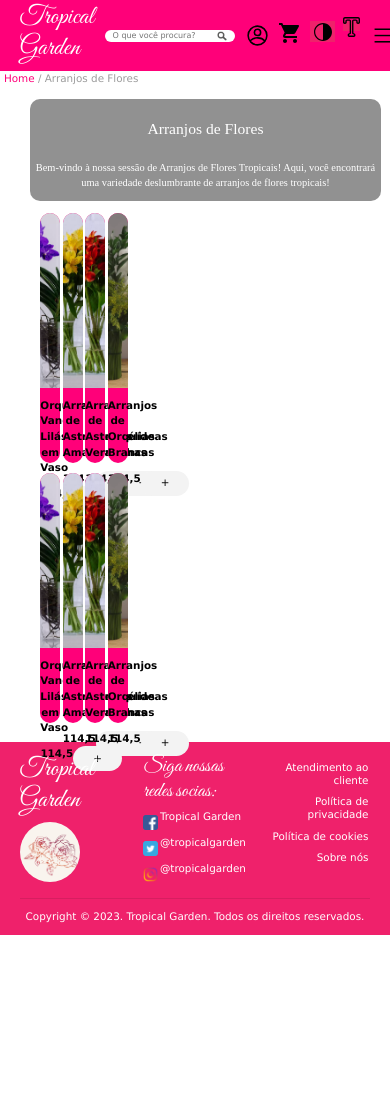
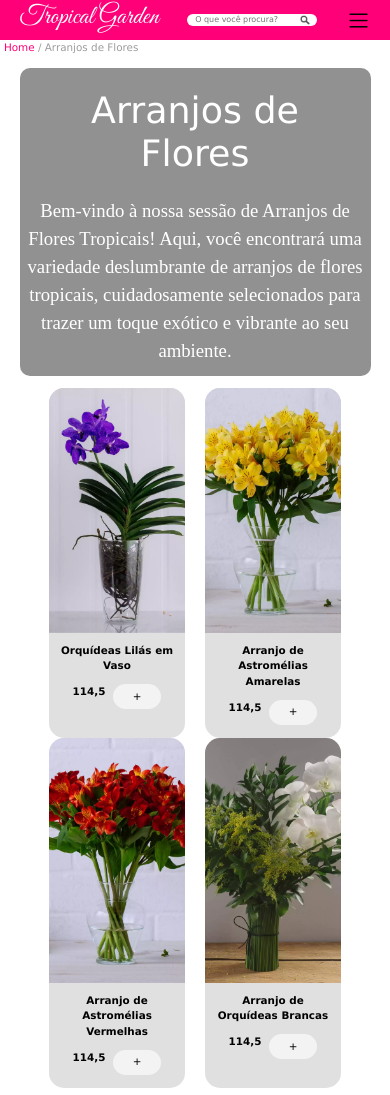
Before and after one commit to wesley369/e-commerce, a plain HTML site: page html/menu/arranjos-de-flores.html in a window 390 px wide. Shown: the top 1095 px of the page. Before the commit the page ends 935 px from the top, so only its background shows below. Drawn offline with Linux system fonts and the light colour scheme; a script that the page names is missing.

Commit message:
49 commit

```diff
--- a/css/Finalizar Compra/conclusao-compra.css
+++ /dev/null
@@ -1,59 +0,0 @@
-@import url('https://fonts.googleapis.com/css2?family=Great+Vibes&display=swap');
-
-*{
-	margin: 0;
-	padding: 0;
-	font-family: Verdana, Geneva, Tahoma, sans-serif;
-}
-
-button{
-	cursor: pointer;
-}
-header{
-  display: flex;
-  background-color: #ff0079;
-  padding: 0.5% 5%;
-	gap: 3%;
-	margin-bottom: 0.1%;
-  align-items: baseline;
-  justify-content: baseline;
-
-}
-.cabecalho{
-  display: flex;
-  justify-content: left;
-}
-.logo{
-  width: 5%;
-  height: 101%;
-  border-radius: 50%;
-}
-
-.titulo{
-  color: white;
-  font-family: 'Great Vibes', cursive;
-  margin-left: 3%;
-  align-items: last baseline;
-  padding: 0.3% 0%;
-}
-
-main{
-  background-color: #eb83a985;
-  color: #fafafa;
-  text-align: center;
-  justify-content: center;
-}
-
-.guia{
-  color: rgb(156, 156, 156);
-  margin-left: 1%;
-  font-size: 90%;
-}
-
-.guia a{
-  color: #eb83a985;
-}
-
-.content{
-  display: flex;
-}
--- a/css/Tela produtos/Tela-produtos.css
+++ b/css/Tela produtos/Tela-produtos.css
@@ -112,7 +112,7 @@ body.dark-mode {
   align-content: center;
   padding: 1% 5%;
   column-gap: 2%;
-  background-color: #9effb6fd;
+  background-color: #eb83a985;
   margin-bottom: 0;
 
 }
@@ -146,7 +146,9 @@ body.dark-mode {
     background-color: white;
 }
 
-
+.breadcrumb a{
+  color: #ff0079;;
+}
 .grid-produtos {
     display: grid;
     grid-template-columns: 4fr 1fr;
--- a/css/menu/arranjos-de-flores.css
+++ b/css/menu/arranjos-de-flores.css
@@ -1,5 +1,4 @@
 @import url("https://fonts.googleapis.com/css2?family=Great+Vibes&display=swap");
-@import url(https://cdnjs.cloudflare.com/ajax/libs/font-awesome/6.4.0/css/all.min.css);
 
 * {
   margin: 0;
@@ -27,11 +26,6 @@ body.dark-mode {
   gap: 3%;
 }
 
-
-.desfoque3 p{
-  font-family: "font-awesome", bold;
-}
-
 .icon-box1 {
   display: flex;
   column-gap: 8px;
@@ -43,7 +37,7 @@ body.dark-mode {
   border-radius: 50%;
 }
 
-.texto1{
+.texto1 {
   align-self: flex-end;
   color: white;
   font-family: "Great Vibes", cursive;
@@ -125,6 +119,7 @@ body.dark-mode {
   text-decoration: none;
   color: white;
   background-color: #ff0079;
+
 }
 .navbar-brand {
   display: flex;
@@ -154,11 +149,18 @@ body.dark-mode {
   align-self: center;
   height: 100%;
   grid-template-rows: 100%;
+
+
+}
+
+.desfoque3 p{
+  font-family: "font-awesome", bold;
 }
 
 .sobre-nos3.imgFundo3 h4 {
   font-size: 3.5rem;
   background-color: none;
+
 }
 
 .sobre-nos3 p {
@@ -171,7 +173,7 @@ body.dark-mode {
   background-attachment: fixed;
   height: auto;
   width: 90vw;
-  margin-left: 58px;
+
 }
 
 .desfoque3 {
@@ -181,7 +183,9 @@ body.dark-mode {
 }
 
 .carrousel1 {
-  display: flex;
+  display: grid;
+  grid-template-columns: 1fr 1fr 1fr 1fr;
+  flex-direction: row;
   width: 93vw;
   margin-left: auto;
   margin-right: auto;
@@ -232,15 +236,49 @@ body.dark-mode {
 }
 
 .carrousel1 div {
-  margin: 0px 0.4%;
+  margin: 0px 10px;
 }
 
-.slick-prev1::before {
-  color: black;
+
+
+footer{
+  background-color: #ff0079;
+  display: grid;
+  grid-template-columns: 1fr 1fr 1fr;
+  padding: 0 5%;
+  margin-top: 5%;
+  align-items: first baseline;
+  padding-top: 1%;
+  color: white;
 }
 
-.slick-next1::before {
-  color: black;
+h6{
+  text-align: end;
+  vertical-align: bottom;
+  padding: 2%;
+
+}
+.logo-footer{
+  align-self: flex-start;
+}
+.copyright{
+  grid-column: span 3;
+}
+.copyright p{
+  text-align: center;
+}
+
+.redes-sociais{
+  display: grid;
+  grid-template-columns: auto 1fr;
+  align-items: center;
+}
+.redes-sociais > p{
+  align-self: last baseline;
+  margin-left: 2%;
+}
+.hide {
+  display: none;
 }
 
 @media (min-width: 767px) {
@@ -265,7 +303,7 @@ body.dark-mode {
     opacity: 0;
   }
 
-  .menu.active1 {
+  .menu1.active {
     display: block;
     opacity: 1;
     position: fixed;
@@ -277,7 +315,7 @@ body.dark-mode {
     margin-top: 5%;
   }
 
-  .menu1 .icon-box1 {
+  .menu1 .icon-box {
     display: flex;
     column-gap: 8px;
     align-items: center;
@@ -287,8 +325,10 @@ body.dark-mode {
     background-color: none;
   }
   #tipografia {
-    margin-top: -5px;
+    margin-top: 2px;
+    background-color: #ff0079;;
   }
+
   html {
     font-size: 0.65rem;
   }
@@ -315,10 +355,16 @@ body.dark-mode {
   .search-btn1 {
     height: 15px;
   }
+
+  .carrousel1 {
+    display: grid;
+    grid-template-columns: 1fr 1fr
+
+  }
   .carrousel1 {
     width: 80vw;
   }
-  .item-carrousel1 {
+  .item-carrousel {
     width: 20px;
     height: 250px;
     background-color: #ff0079;
@@ -331,16 +377,7 @@ body.dark-mode {
     padding-top: 10px;
   }
 
-  .sobre-nos3.imgFundo3 h4 {
-    font-size: 1.5rem;
-  }
-  .sobre-nos3 p {
-    font-size: 1rem;
-  }
-  .imgFundo3 {
-    height: auto;
-    margin-left: 30px;
-  }
+
 
   footer #logo {
     height: 60px;
--- a/css/menu/buques-de-flores.css
+++ b/css/menu/buques-de-flores.css
@@ -119,6 +119,7 @@ body.dark-mode {
   text-decoration: none;
   color: white;
   background-color: #ff0079;
+
 }
 .navbar-brand {
   display: flex;
@@ -148,6 +149,8 @@ body.dark-mode {
   align-self: center;
   height: 100%;
   grid-template-rows: 100%;
+
+
 }
 
 .desfoque1 p{
@@ -155,9 +158,9 @@ body.dark-mode {
 }
 
 .sobre-nos1.imgFundo1 h4 {
-  font-family: "font-awesome", bold;
   font-size: 3.5rem;
   background-color: none;
+
 }
 
 .sobre-nos1 p {
@@ -170,7 +173,7 @@ body.dark-mode {
   background-attachment: fixed;
   height: auto;
   width: 90vw;
-  margin-left: 58px;
+
 }
 
 .desfoque1 {
@@ -180,7 +183,9 @@ body.dark-mode {
 }
 
 .carrousel1 {
-  display: flex;
+  display: grid;
+  grid-template-columns: 1fr 1fr 1fr 1fr;
+  flex-direction: row;
   width: 93vw;
   margin-left: auto;
   margin-right: auto;
@@ -231,15 +236,49 @@ body.dark-mode {
 }
 
 .carrousel1 div {
-  margin: 0px 0.4%;
+  margin: 0px 10px;
 }
 
-.slick-prev1::before {
-  color: black;
+
+
+footer{
+  background-color: #ff0079;
+  display: grid;
+  grid-template-columns: 1fr 1fr 1fr;
+  padding: 0 5%;
+  margin-top: 5%;
+  align-items: first baseline;
+  padding-top: 1%;
+  color: white;
 }
 
-.slick-next1::before {
-  color: black;
+h6{
+  text-align: end;
+  vertical-align: bottom;
+  padding: 2%;
+
+}
+.logo-footer{
+  align-self: flex-start;
+}
+.copyright{
+  grid-column: span 3;
+}
+.copyright p{
+  text-align: center;
+}
+
+.redes-sociais{
+  display: grid;
+  grid-template-columns: auto 1fr;
+  align-items: center;
+}
+.redes-sociais > p{
+  align-self: last baseline;
+  margin-left: 2%;
+}
+.hide {
+  display: none;
 }
 
 @media (min-width: 767px) {
@@ -264,7 +303,7 @@ body.dark-mode {
     opacity: 0;
   }
 
-  .menu.active1 {
+  .menu1.active {
     display: block;
     opacity: 1;
     position: fixed;
@@ -276,7 +315,7 @@ body.dark-mode {
     margin-top: 5%;
   }
 
-  .menu1 .icon-box1 {
+  .menu1 .icon-box {
     display: flex;
     column-gap: 8px;
     align-items: center;
@@ -286,8 +325,10 @@ body.dark-mode {
     background-color: none;
   }
   #tipografia {
-    margin-top: -5px;
+    margin-top: 2px;
+    background-color: #ff0079;;
   }
+
   html {
     font-size: 0.65rem;
   }
@@ -314,10 +355,16 @@ body.dark-mode {
   .search-btn1 {
     height: 15px;
   }
+
+  .carrousel1 {
+    display: grid;
+    grid-template-columns: 1fr 1fr
+
+  }
   .carrousel1 {
     width: 80vw;
   }
-  .item-carrousel1 {
+  .item-carrousel {
     width: 20px;
     height: 250px;
     background-color: #ff0079;
@@ -330,16 +377,6 @@ body.dark-mode {
     padding-top: 10px;
   }
 
-  .sobre-nos1.imgFundo1 h4 {
-    font-size: 1.5rem;
-  }
-  .sobre-nos1 p {
-    font-size: 1rem;
-  }
-  .imgFundo1 {
-    height: auto;
-    margin-left: 30px;
-  }
 
 
   footer #logo {
--- a/css/menu/flores-em-vasos.css
+++ b/css/menu/flores-em-vasos.css
@@ -119,6 +119,7 @@ body.dark-mode {
   text-decoration: none;
   color: white;
   background-color: #ff0079;
+
 }
 .navbar-brand {
   display: flex;
@@ -148,6 +149,8 @@ body.dark-mode {
   align-self: center;
   height: 100%;
   grid-template-rows: 100%;
+
+
 }
 
 .desfoque1 p{
@@ -157,6 +160,7 @@ body.dark-mode {
 .sobre-nos1.imgFundo1 h4 {
   font-size: 3.5rem;
   background-color: none;
+
 }
 
 .sobre-nos1 p {
@@ -169,7 +173,7 @@ body.dark-mode {
   background-attachment: fixed;
   height: auto;
   width: 90vw;
-  margin-left: 58px;
+
 }
 
 .desfoque1 {
@@ -179,7 +183,9 @@ body.dark-mode {
 }
 
 .carrousel1 {
-  display: flex;
+  display: grid;
+  grid-template-columns: 1fr 1fr 1fr 1fr;
+  flex-direction: row;
   width: 93vw;
   margin-left: auto;
   margin-right: auto;
@@ -230,15 +236,49 @@ body.dark-mode {
 }
 
 .carrousel1 div {
-  margin: 0px 0.4%;
+  margin: 0px 10px;
 }
 
-.slick-prev1::before {
-  color: black;
+
+
+footer{
+  background-color: #ff0079;
+  display: grid;
+  grid-template-columns: 1fr 1fr 1fr;
+  padding: 0 5%;
+  margin-top: 5%;
+  align-items: first baseline;
+  padding-top: 1%;
+  color: white;
 }
 
-.slick-next1::before {
-  color: black;
+h6{
+  text-align: end;
+  vertical-align: bottom;
+  padding: 2%;
+
+}
+.logo-footer{
+  align-self: flex-start;
+}
+.copyright{
+  grid-column: span 3;
+}
+.copyright p{
+  text-align: center;
+}
+
+.redes-sociais{
+  display: grid;
+  grid-template-columns: auto 1fr;
+  align-items: center;
+}
+.redes-sociais > p{
+  align-self: last baseline;
+  margin-left: 2%;
+}
+.hide {
+  display: none;
 }
 
 @media (min-width: 767px) {
@@ -263,7 +303,7 @@ body.dark-mode {
     opacity: 0;
   }
 
-  .menu.active1 {
+  .menu1.active {
     display: block;
     opacity: 1;
     position: fixed;
@@ -275,7 +315,7 @@ body.dark-mode {
     margin-top: 5%;
   }
 
-  .menu1 .icon-box1 {
+  .menu1 .icon-box {
     display: flex;
     column-gap: 8px;
     align-items: center;
@@ -285,8 +325,10 @@ body.dark-mode {
     background-color: none;
   }
   #tipografia {
-    margin-top: -5px;
+    margin-top: 2px;
+    background-color: #ff0079;;
   }
+
   html {
     font-size: 0.65rem;
   }
@@ -313,10 +355,16 @@ body.dark-mode {
   .search-btn1 {
     height: 15px;
   }
+
+  .carrousel1 {
+    display: grid;
+    grid-template-columns: 1fr 1fr
+
+  }
   .carrousel1 {
     width: 80vw;
   }
-  .item-carrousel1 {
+  .item-carrousel {
     width: 20px;
     height: 250px;
     background-color: #ff0079;
@@ -329,16 +377,7 @@ body.dark-mode {
     padding-top: 10px;
   }
 
-  .sobre-nos1.imgFundo1 h4 {
-    font-size: 1.5rem;
-  }
-  .sobre-nos1 p {
-    font-size: 1rem;
-  }
-  .imgFundo1 {
-    height: auto;
-    margin-left: 30px;
-  }
+
 
   footer #logo {
     height: 60px;
--- a/css/menu/ocasioes.css
+++ b/css/menu/ocasioes.css
@@ -119,6 +119,7 @@ body.dark-mode {
   text-decoration: none;
   color: white;
   background-color: #ff0079;
+
 }
 .navbar-brand {
   display: flex;
@@ -148,13 +149,15 @@ body.dark-mode {
   align-self: center;
   height: 100%;
   grid-template-rows: 100%;
+
+
 }
 
 .desfoque1 p{
   font-family: "font-awesome", bold;
 }
 
-.sobre-nos1.imgFundo2 h4 {
+.sobre-nos1.imgFundo1 h4 {
   font-size: 3.5rem;
   background-color: none;
 
@@ -163,14 +166,14 @@ body.dark-mode {
 .sobre-nos1 p {
   font-size: 1.8rem;
 }
-.imgFundo2 {
+.imgFundo1 {
   background-image: url(/html/menu/img/ocasioes);
   background-size: cover;
   background-position: center;
   background-attachment: fixed;
   height: auto;
   width: 90vw;
-  margin-left: 58px;
+
 }
 
 .desfoque1 {
@@ -180,7 +183,9 @@ body.dark-mode {
 }
 
 .carrousel1 {
-  display: flex;
+  display: grid;
+  grid-template-columns: 1fr 1fr 1fr 1fr;
+  flex-direction: row;
   width: 93vw;
   margin-left: auto;
   margin-right: auto;
@@ -231,15 +236,49 @@ body.dark-mode {
 }
 
 .carrousel1 div {
-  margin: 0px 0.4%;
+  margin: 0px 10px;
 }
 
-.slick-prev1::before {
-  color: black;
+
+
+footer{
+  background-color: #ff0079;
+  display: grid;
+  grid-template-columns: 1fr 1fr 1fr;
+  padding: 0 5%;
+  margin-top: 5%;
+  align-items: first baseline;
+  padding-top: 1%;
+  color: white;
 }
 
-.slick-next1::before {
-  color: black;
+h6{
+  text-align: end;
+  vertical-align: bottom;
+  padding: 2%;
+
+}
+.logo-footer{
+  align-self: flex-start;
+}
+.copyright{
+  grid-column: span 3;
+}
+.copyright p{
+  text-align: center;
+}
+
+.redes-sociais{
+  display: grid;
+  grid-template-columns: auto 1fr;
+  align-items: center;
+}
+.redes-sociais > p{
+  align-self: last baseline;
+  margin-left: 2%;
+}
+.hide {
+  display: none;
 }
 
 @media (min-width: 767px) {
@@ -264,7 +303,7 @@ body.dark-mode {
     opacity: 0;
   }
 
-  .menu.active1 {
+  .menu1.active {
     display: block;
     opacity: 1;
     position: fixed;
@@ -276,7 +315,7 @@ body.dark-mode {
     margin-top: 5%;
   }
 
-  .menu1 .icon-box1 {
+  .menu1 .icon-box {
     display: flex;
     column-gap: 8px;
     align-items: center;
@@ -286,8 +325,10 @@ body.dark-mode {
     background-color: none;
   }
   #tipografia {
-    margin-top: -5px;
+    margin-top: 2px;
+    background-color: #ff0079;;
   }
+
   html {
     font-size: 0.65rem;
   }
@@ -314,10 +355,16 @@ body.dark-mode {
   .search-btn1 {
     height: 15px;
   }
+
+  .carrousel1 {
+    display: grid;
+    grid-template-columns: 1fr 1fr
+
+  }
   .carrousel1 {
     width: 80vw;
   }
-  .item-carrousel1 {
+  .item-carrousel {
     width: 20px;
     height: 250px;
     background-color: #ff0079;
@@ -330,16 +377,6 @@ body.dark-mode {
     padding-top: 10px;
   }
 
-  .sobre-nos1.imgFundo2 h4 {
-    font-size: 1.5rem;
-  }
-  .sobre-nos1 p {
-    font-size: 1rem;
-  }
-  .imgFundo2 {
-    height: auto;
-    margin-left: 30px;
-  }
 
 
   footer #logo {
--- a/css/menu/plantas-topicais.css
+++ b/css/menu/plantas-topicais.css
@@ -173,7 +173,7 @@ body.dark-mode {
   background-attachment: fixed;
   height: auto;
   width: 90vw;
-  margin-left: 58px;
+
 }
 
 .desfoque1 {
--- a/css/menu/presentes-especiais.css
+++ b/css/menu/presentes-especiais.css
@@ -5,7 +5,7 @@
   padding: 0;
   box-sizing: border-box;
   font-family: Verdana, Geneva, Tahoma, sans-serif;
-
+  font-size: 1rem;
 }
 body {
   background-color: #ffffff; /* Cor de fundo do modo claro */
@@ -119,6 +119,7 @@ body.dark-mode {
   text-decoration: none;
   color: white;
   background-color: #ff0079;
+
 }
 .navbar-brand {
   display: flex;
@@ -149,28 +150,29 @@ body.dark-mode {
   height: 100%;
   grid-template-rows: 100%;
 
+
 }
 
 .desfoque1 p{
   font-family: "font-awesome", bold;
 }
 
-.sobre-nos1.imgFundo2 h4 {
+.sobre-nos1.imgFundo1 h4 {
   font-size: 3.5rem;
   background-color: none;
+
 }
 
 .sobre-nos1 p {
   font-size: 1.8rem;
 }
-.imgFundo2 {
+.imgFundo1 {
   background-image: url(/html/menu/img/astromelia-amarela.webp);
   background-size: cover;
   background-position: center;
   background-attachment: fixed;
   height: auto;
   width: 90vw;
-  margin-left: 58px;
 
 }
 
@@ -323,8 +325,8 @@ h6{
     background-color: none;
   }
   #tipografia {
-    margin-top: -5px;
-    background-color: #ff0079;
+    margin-top: 2px;
+    background-color: #ff0079;;
   }
 
   html {
--- a/html/menu/arranjos-de-flores.html
+++ b/html/menu/arranjos-de-flores.html
@@ -4,10 +4,8 @@
 <head>
   <meta charset="UTF-8">
   <meta name="viewport" content="width=device-width, initial-scale=1.0">
+  <link rel="stylesheet" href="/css/home/bootstrap.css">
   <link rel="stylesheet" href="/css/menu/arranjos-de-flores.css">
-  <link rel="stylesheet" href="/css/home/bootstrap.css">
-  <link rel="stylesheet" href="/css/home/home.css">
-  <link rel="stylesheet" href="/css/Tela produtos/Tela-produtos.css">
   <link rel="shortcut icon" href="/html/home/img/agoravai2.png" type="image/x-icon">
   <title>Tropical Garden</title>
 </head>
@@ -15,7 +13,7 @@
 <body>
   <div class="header1 sticky-top1">
     <div class="logo1">
-      <a href="/home.html"><img src="/html/home/img/agoravai2.png" alt="" width="60px" height="70px" id="logo"></a>
+      <a href="/home.html"><img src="/html/home/img/agoravai2.png" alt="" width="60px" height="70px" id="logo1"></a>
 
     </div>
     <h1 class="texto1">
@@ -40,8 +38,8 @@
 
   <ul class="menu1">
     <div class="icon-box1">
-      <a href=""><img src="img/user-icone.svg" alt="user" class="icone" id="user"></a>
-      <a href=""><img src="img/carrinho-icone.svg" alt="carrinho" class="icone"></a>
+      <a href=""><img src="/html/home/img/user-icone.svg" alt="user" class="icone" id="user"></a>
+      <a href=""><img src="/html/home/img/carrinho-icone.svg" alt="carrinho" class="icone"></a>
       <button class="aumentarFonteBtn"><img src="img/tipografia.svg" alt="" class="icone" id="tipografia"></button>
       <button class="dark-mode-toggle"><img src="img/contraste.svg" alt="" class="icone" id="contraste"></button>
     </div>
@@ -74,7 +72,7 @@
         <div>
           <p>
             Bem-vindo à nossa sessão de Arranjos de Flores Tropicais!
-            Aqui, você encontrará uma variedade deslumbrante de arranjos de flores tropicais!
+            Aqui, você encontrará uma variedade deslumbrante de arranjos de flores tropicais, cuidadosamente selecionados para trazer um toque exótico e vibrante ao seu ambiente.
           </p>
         </div>
       </div>
@@ -84,7 +82,54 @@
       <div class="item-carrousel1">
         <img src="/html/home/img/orquideavanda-lilas.webp" alt="">
         <div class="card-info-produto1">
-          <p>Orquídeas Vanda Lilás em Vaso</p>
+          <p>Orquídeas Lilás em Vaso</p>
+          <div class="card-preco1">
+            <p>114,5</p>
+            <a href=""><button type="submit">+</button></a>
+          </div>
+        </div>
+      </div>
+      <div class="item-carrousel1">
+        <img src="/html/menu/img/astromelia-amarela.webp" alt="">
+        <div class="card-info-produto1">
+          <p>Arranjo de Astromélias Amarelas </p>
+          <div class="card-preco1">
+            <p>114,5</p>
+            <a href=""><button type="submit">+</button></a>
+          </div>
+        </div>
+      </div>
+      <div class="item-carrousel1">
+        <img src="/html/home/img/astromelia2.webp" alt="">
+        <div class="card-info-produto1">
+          <p>Arranjo de Astromélias Vermelhas</p>
+          <div class="card-preco1">
+            <p>114,5</p>
+            <a href=""><button type="submit">+</button></a>
+          </div>
+        </div>
+      </div>
+      <div class="item-carrousel1">
+        <img src="/html/menu/img/arranjo-orquideabranca.webp" alt="">
+        <div class="card-info-produto1">
+          <p>Arranjo de Orquídeas Brancas</p>
+          <div class="card-preco1">
+            <p>114,5</p>
+            <a href=""><button type="submit">+</button></a>
+          </div>
+        </div>
+      </div>
+
+
+        </div>
+      </div>
+    </div>
+
+    <div class="carrousel1">
+      <div class="item-carrousel1">
+        <img src="/html/home/img/orquideavanda-lilas.webp" alt="">
+        <div class="card-info-produto1">
+          <p>Orquídeas Lilás em Vaso</p>
           <div class="card-preco1">
             <p>114,5</p>
             <a href=""><button type="submit">+</button></a>
@@ -114,54 +159,7 @@
       <div class="item-carrousel1">
         <img src="/html/menu/img/arranjo-orquideabranca.webp" alt="">
         <div class="card-info-produto1">
-          <p>Arranjos de Orquídeas Brancas</p>
-          <div class="card-preco1">
-            <p>114,5</p>
-            <a href=""><button type="submit">+</button></a>
-          </div>
-        </div>
-      </div>
-
-
-    </div>
-  </div>
-  </div>
-
-  <div class="carrousel1">
-    <div class="item-carrousel1">
-      <img src="/html/home/img/orquideavanda-lilas.webp" alt="">
-      <div class="card-info-produto1">
-        <p>Orquídeas Vanda Lilás em Vaso</p>
-        <div class="card-preco1">
-          <p>114,5</p>
-          <a href=""><button type="submit">+</button></a>
-        </div>
-      </div>
-    </div>
-    <div class="item-carrousel1">
-      <img src="/html/menu/img/astromelia-amarela.webp" alt="">
-      <div class="card-info-produto1">
-        <p>Arranjo de Astromélias Amarelas</p>
-        <div class="card-preco1">
-          <p>114,5</p>
-          <a href=""><button type="submit">+</button></a>
-        </div>
-      </div>
-    </div>
-    <div class="item-carrousel1">
-      <img src="/html/home/img/astromelia2.webp" alt="">
-      <div class="card-info-produto1">
-        <p>Arranjo de Astromélias Vermelhas</p>
-        <div class="card-preco1">
-          <p>114,5</p>
-          <a href=""><button type="submit">+</button></a>
-        </div>
-      </div>
-    </div>
-    <div class="item-carrousel1">
-      <img src="/html/menu/img/arranjo-orquideabranca.webp" alt="">
-      <div class="card-info-produto1">
-        <p>Arranjos de Orquídeas Brancas</p>
+          <p>Arranjo de Orquídeas Brancas</p>
           <div class="card-preco1">
             <p>114,5</p>
             <a href=""><button type="submit">+</button></a>
@@ -175,19 +173,17 @@
     </div>
 
 
-
-
     <footer>
       <div class="logo-footer">
-      <h1 class="texto">
+        <h1 class="texto1">
           Tropical Garden
         </h1>
         <div class="logo">
-        <img src="/html/home/img/agoravai2.png" alt="" width="100px" height="70px" id="logo">
+          <img src="/html/home/img/agoravai2.png" alt="" width="100px" height="70px" id="logo1">
         </div>
       </div>
       <div>
-      <h2 class="texto">
+        <h2 class="texto1">
           Siga nossas redes socias:
         </h2>
         <div class="redes-sociais">
@@ -221,7 +217,7 @@
     <script src="/js/boostrapjs/jquery-3.3.1.slim.min.js"></script>
     <script src="/js/boostrapjs/popper.min.js"></script>
     <script src="/js/boostrapjs/bootstrap.js"></script>
-  <script src="/js/home/home.js"></script>
+    <script src="/js/menu/menu.js"></script>
 
 </body>
 
```
Also changed, not shown: css/Finalizar Compra/finalizar-compra.css (+3 -9 lines), home.html (+1 -1 lines), html/Finalizar Compra/conclusao-compra.html (+9 -7 lines), html/menu/buques-de-flores.html (+16 -20 lines), html/menu/flores-em-vasos.html (+8 -11 lines), html/menu/ocasioes.html (+9 -16 lines), html/menu/presentes-especiais.html (+7 -6 lines). Lines whose indentation alone changed are shown as unchanged.
